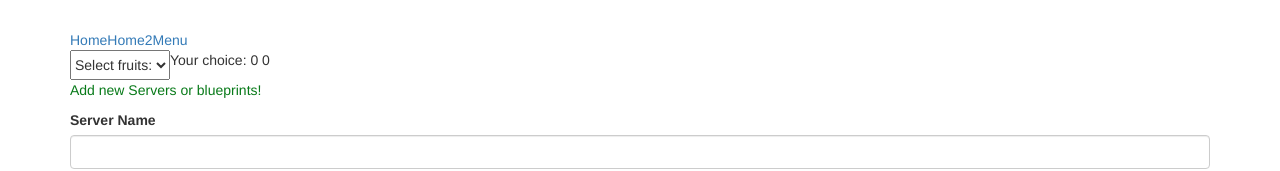
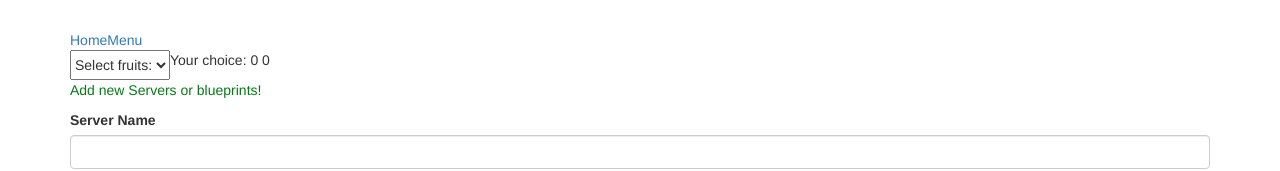
Before and after one commit to EleonoraKazakova/site-angular, an Angular app: page / in a window 1280 px wide. Shown: the top 171 px of the page. Built offline with nearby package versions, Linux system fonts and the light colour scheme.

Commit message:
Revert "Merge pull request #1 from EleonoraKazakova/1.branch"
This reverts commit 8c74e2754757e599dc57d753cb47821db6d12886, reversing
changes made to 42baa5ba3735d1ca6de5da704d4767ebb8234edf.

```diff
--- a/src/app/app.component.html
+++ b/src/app/app.component.html
@@ -1,6 +1,5 @@
 <div class="container">
   <a routerLink="/">Home</a>
-  <a routerLink="/">Home2</a>
   <a [routerLink]="['/menu']">Menu</a>
 <router-outlet></router-outlet>
   <app-menu></app-menu>
```
